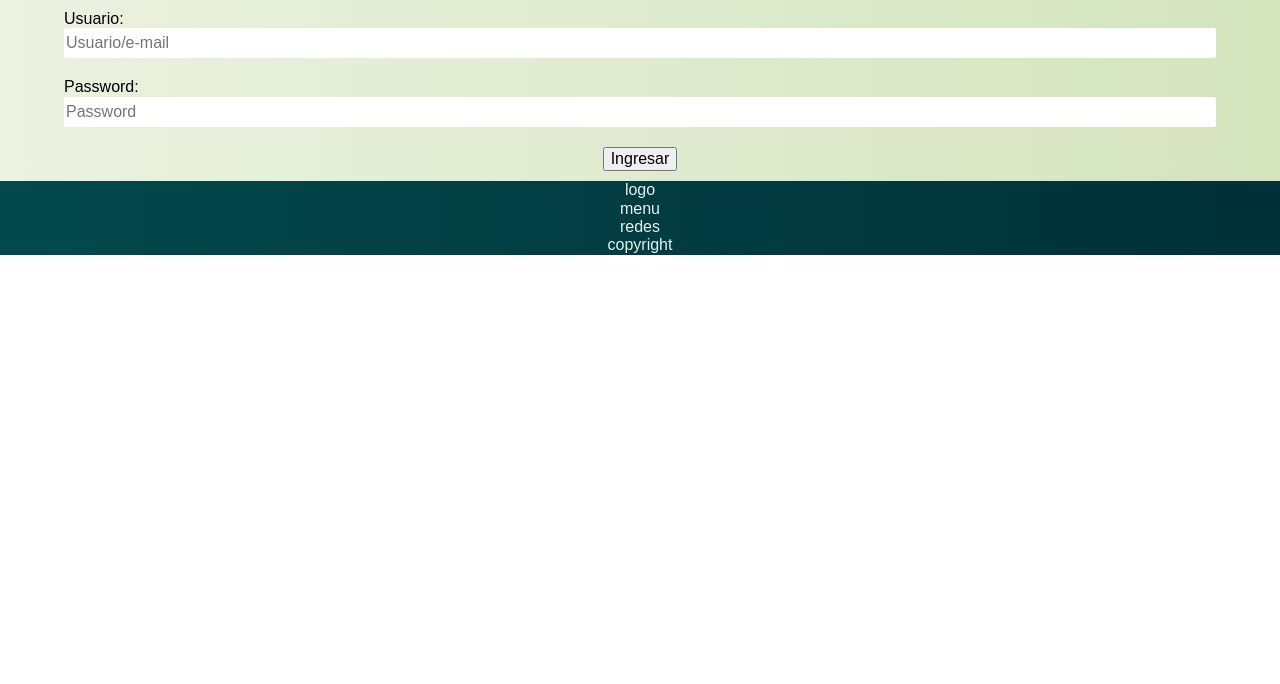
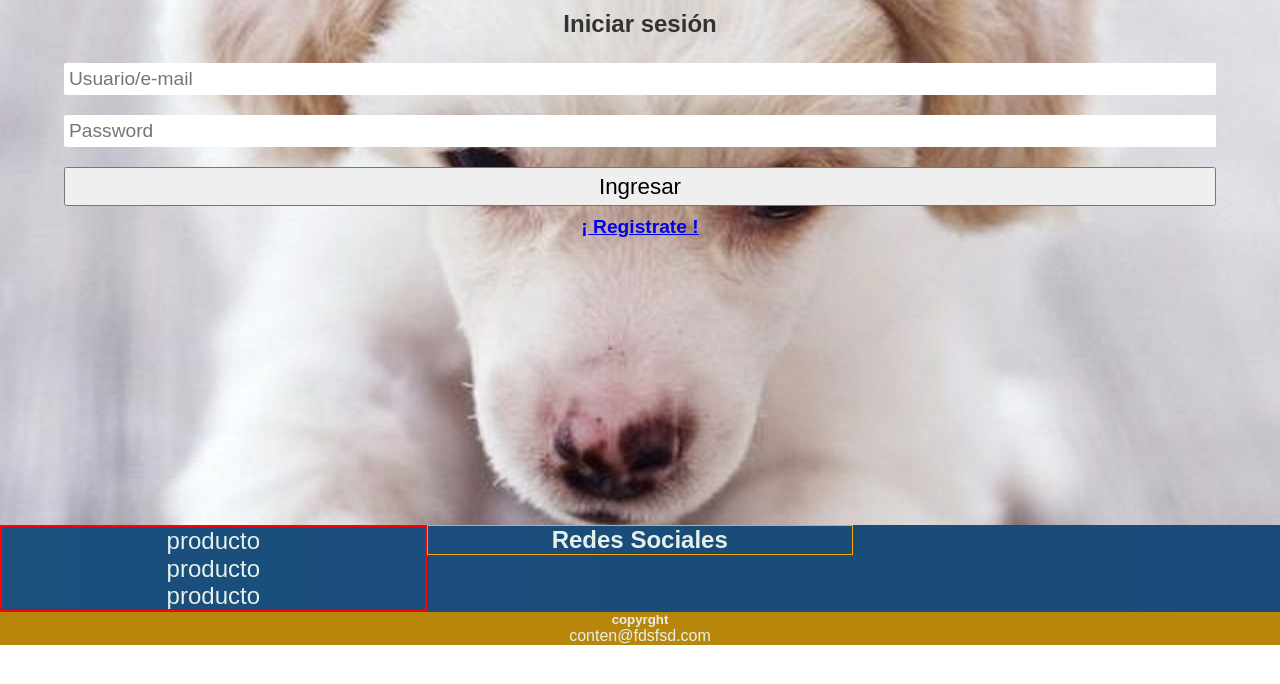
Before and after one commit to infoleod/00_Proyecto_final, a PHP site: page /login.html in a window 1280 px wide. Shown: the part 90-774 px from the top of the page. Run offline with PHP 8.4, Linux system fonts and the light colour scheme.

Commit message:
Guardado final Sabado los 3 cambios

```diff
--- a/css/styles.css
+++ b/css/styles.css
@@ -250,13 +250,32 @@ ul,ol,li,li a , .header-div-login a {
   background: linear-gradient(to right, rgba(240,236,218,1) 0%, rgba(242,230,176,1) 100%);
 }
 */
+
+
+
+
 /* -- FOOTER -----------------------------------------------------------------*/
 /*ANDRES - ESTABLECI ALGUNOS VALORES PARA PROBAR COMO IBA QUEDANDO
 LE ASIGNE UN COLOR DE FONDO ASI SE VE UN POCO MEJOR*/
 .footer {
+  clear: both;
   background: linear-gradient(to right, rgba(3,73,75,1) 0%, rgba(0,48,56,1) 100%);
-  clear: both;/*limpio flotaciòn para el contenedor principal*/
   color: #e5f0ed;
+}
+/*** logo ***/
+.logo_2{
+    display: none;
+}
+/*** MENU ***/
+.menu_2 .conten h5{
+    display: none;
+}
+.menu_2 .conten li{
+    font-size:1.5em;
+}
+/***Redes Sociales**/
+.redes_sociales{
+    border:1px solid yellow;
 }
 
 
@@ -312,7 +331,60 @@ LE ASIGNE UN COLOR DE FONDO ASI SE VE UN POCO MEJOR*/
 }
 /*********************************Fin Formulario regist********************************************/
 
-
+/*LEO PAGINA DE LOGIN*/
+/* INICIAR SESION -------------------------*/
+.body_login {
+  background-image: url(../images/formularioperro.jpg);
+  background-size: 100%;
+  z-index: 10;
+  background-position-y: 45%;
+  min-height: 525px;
+}
+.body_login_princ_titulo {
+  padding: 10px 0;
+  color: rgb(50, 50, 50);
+}
+.body_login_princ_form {
+  padding: 5px 0 25px;
+}
+/*.body_login_princ_form_fondo {
+  height: 100vh;
+}*/
+.body_login_princ_form_fondo img {
+  position: absolute;
+  overflow: hidden;
+  width: 100%;
+  z-index: -1;
+  left: 0;
+  opacity: 0.6;
+  top: calc((20vh) - 150px);
+}
+.body_login_princ_form_renglones {
+  width: 90%;
+  margin: 0 auto;
+  overflow: hidden;
+  padding: 10px 0 10px;
+}
+.body_login_princ_form_renglones input {
+  float: left;
+  width: 100%;
+  padding: 5px;
+  border: none;
+  text-align: left;
+  font-size: 1.2em;
+  color: rgb(80, 80, 80);
+  border-radius: 2px;
+}
+.body_login_princ_form_renglones button {
+  width: 100%;
+  padding: 5px;
+  font-size: 1.4em;
+}
+.body_login_princ-registrate {
+  font-size: 0.8em;
+  color: rgb(50, 50, 50);
+}
+/* INICIAR SESION -------------------------*/
 
 
 /* ---------------------------------------------------------------------------*/
@@ -494,15 +566,54 @@ LE ASIGNE UN COLOR DE FONDO ASI SE VE UN POCO MEJOR*/
 
 
 
-/* -- FOOTER -----------------------------------------------------------------*/
-/*ANDRES - ESTABLECI ALGUNOS VALORES PARA PROBAR COMO IBA QUEDANDO
-LE ASIGNE UN COLOR DE FONDO ASI SE VE UN POCO MEJOR*/
-.footer {
-  clear: both;
-  background: linear-gradient(to right, rgba(3,73,75,1) 0%, rgba(0,48,56,1) 100%);
-  color: #e5f0ed;
+/* -- INICIO - FOOTER ------------------------------------------------------*/
+
+.footer_1{
+  border-color:solid crimson;
+  width:100%;
+  background-color:rgba(32, 80, 136, 0.81);
+  display: block;
+  overflow: hidden;
+}
+.footer_2{
+  background-color: darkgoldenrod;
+  width: 100%;
+  height:40%;
+  display: block;
 }
 
+.logo_2{
+  float:left;
+  height:72.5px;
+  overflow:hidden;
+  width:auto;
+  width: 33.33% ;
+  border: 1px solid yellow;
+}
+.logo_2 img{
+  border:none;
+  padding: 0;
+  margin: 0;
+  width:15vw;
+  height: auto;
+}
+
+.menu_2{
+  border: 2px solid red ;
+  float: left;
+  width: 33.33%;
+}
+.copyright{
+
+}
+.redes_sociales{
+  border: 1px solid orange;
+  float: left;
+  width:33.30%;
+
+}
+
+/* -- FIN - FOOTER ---------------------------------------------------------*/
 
 
 
--- a/login.html
+++ b/login.html
@@ -98,25 +98,40 @@
 
 
     <!-- INICIO BODY -->
-    <div class="body_home">
-      <div class="body_home_login">
-        <form class="body_home_login_form"action="" method="post">
-          <div class="body_home_login_form_renglones">
-            <label>Usuario:</label>
+    <div class="body_login">
+      <!-- <div class="body_login_princ_form_fondo">
+        <img src="images/login-bkg.jpg" alt="login_bkg">
+      </div> -->
+      <div class="body_login_princ">
+        <!-- Titulo iniciar sesion -->
+        <div class="body_login_princ_titulo">
+          <h2>Iniciar sesión</h2>
+        </div>
+        <form class="body_login_princ_form"action="" method="post">
+          <!-- imagen de fondo -->
+          <!-- Usuario -->
+          <div class="body_login_princ_form_renglones">
+            <label>
               <input type="text" name="user" required class="class-sobre" placeholder="Usuario/e-mail">
+            </label>
+            <br>
+          </div>
+          <!-- PassWord -->
+          <div class="body_login_princ_form_renglones">
+            <label>
+              <input type="text" name="pass" required class="class-sobre" placeholder="Password">
+            </label>
             <br>
           </div>
 
-          <div class="body_home_login_form_renglones">
-            <label>Password:</label>
-              <input type="text" name="pass" required class="class-sobre" placeholder="Password">
-            <br>
-          </div>
-
-          <div class="body_home_login_form_renglones">
+          <div class="body_login_princ_form_renglones">
             <button type="submit" name="enviar">Ingresar</button>
           </div>
-
+          <div class="body_login_princ-registrate">
+            <a href="#">
+              <h2>¡ Registrate !</h2>
+            </a>
+          </div>
 
 
         </form>
@@ -127,18 +142,40 @@
 
     <!-- INICIO FOOTER -->
     <footer class="footer">
-      <div class="footer-logo">
-        logo
-      </div>
-      <div class="footer-menu">
-        menu
-      </div>
-      <div class="footer-redes">
-        redes
-      </div>
-      <div class="footer-copyright">
-        copyright
-      </div>
+            <article class="footer_1">
+                    <div class="logo_2">
+                         <img src="images/logo-zoo2.png" alt="">
+                    </div>
+
+                     <div class="menu_2">
+                            <div class="conten">
+                                    <h5>menu</h5>
+                                    <ul>
+                                        <li>producto</li>
+                                        <li>producto</li>
+                                        <li>producto</li>
+                                    </ul>
+                            </div>
+
+                     </div>
+
+                     <div class="redes_sociales">
+                            <h2>Redes Sociales</h2>
+                            <ul>
+                                <li><a href="/01_Proyecto%2520e-commerce%2520-LABURAR%2520ACA/images/"></a></li>
+                                <li></li>
+                                <li></li>
+                            </ul>
+                     </div>
+
+            </article>
+
+            <article class="footer_2">
+                        <div class="copyright">
+                             <h5>copyrght</h5>
+                            <p>conten@fdsfsd.com</p>
+                        </div>
+            </article>
     </footer>
     <!-- FOOTER FOOTER -->
 
```
Also changed, not shown: formulario.html (+34 -12 lines), index.html (+30 -8 lines).
